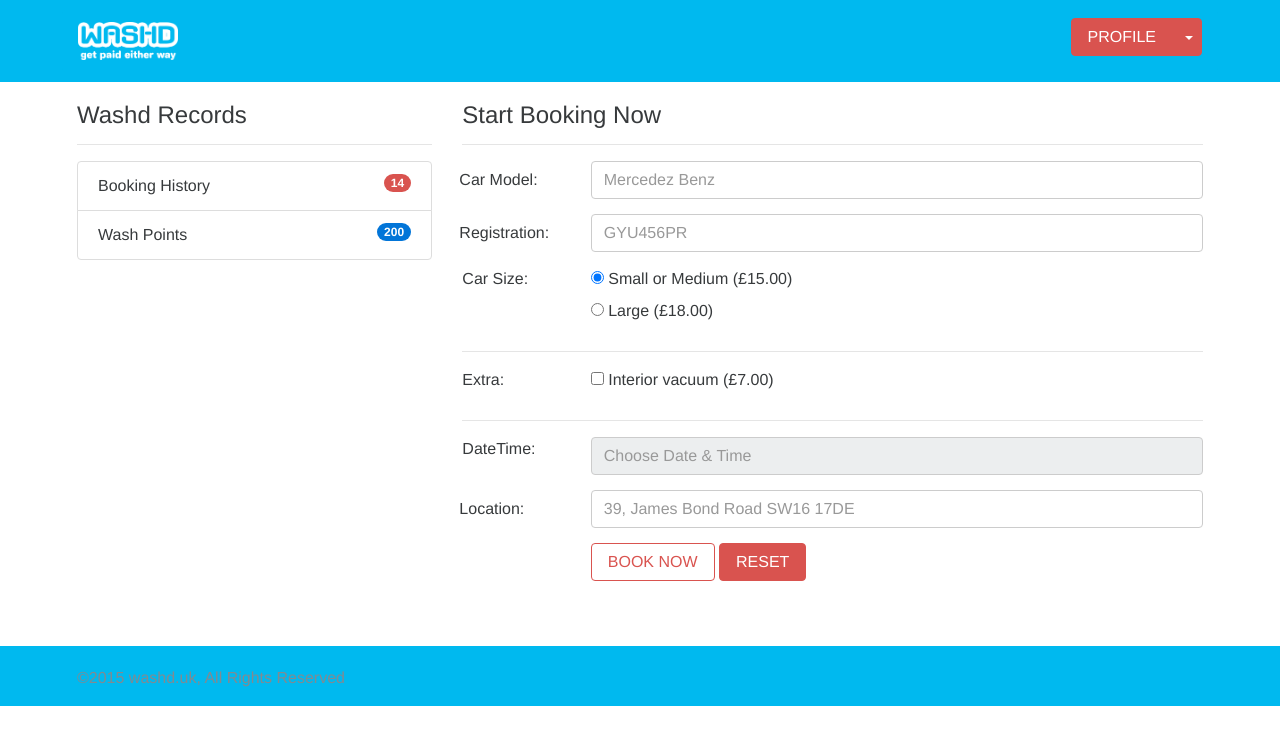
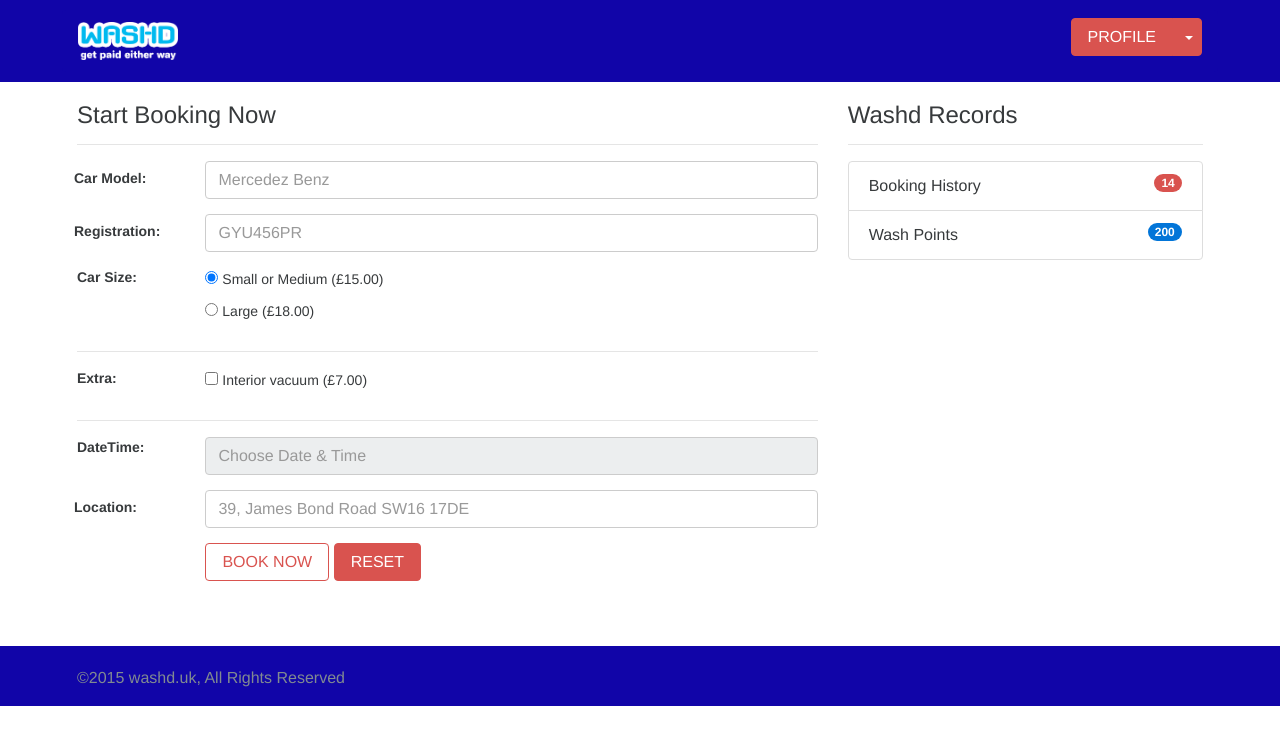
Before and after one commit to Daveolumbe/washdApp, a plain HTML site: page schedule.html in a window 1280 px wide. Drawn offline with nearby package versions, Linux system fonts and the light colour scheme; some icons are missing.

Commit message:
commit color change

```diff
--- a/css/style.css
+++ b/css/style.css
@@ -1,8 +1,13 @@
 
 #top-color{
-	background-color: #00b9ef;
+	background-color: #1105a8;
 	padding-top: 20px;
 	margin-bottom: 50px;
+}
+
+label{
+  font-size: 14px;
+  font-weight: bold;
 }
 
 body{
@@ -11,7 +16,7 @@ body{
 }
 
 #top-logo{
-  background-color: #00b9ef;
+  background-color: #1105a8;
   padding: 10px 10px;
   margin-bottom: 20px;
 }
@@ -41,6 +46,6 @@ body{
   width: 100%;
   /* Set the fixed height of the footer here */
   height: 60px;
-  background-color: #00b9ef;
+  background-color: #1105a8;
   clear: both;
 }
--- a/schedule.html
+++ b/schedule.html
@@ -14,7 +14,7 @@
   </head>
   <body>
   <div class="container-fluid" id="top-logo">
-  <nav class="container navbar bg-faded" style="background-color: #00b9ef;">
+  <nav class="container navbar bg-faded" style="background-color: #1105a8;">
   <a class="navbar-brand" href="index.html"><img src="img/washd.png" width="100px" alt="LOGO"></a>
   <ul class="nav navbar-nav">
     <li class="nav-item active">
@@ -50,21 +50,6 @@
 
   	<div class="container">
     <div class="row">
-      <div class="col-md-4">
-      <h4 class="">Washd Records</h4>
-      <hr>
-      <ul class="list-group">
-  <li class="list-group-item">
-    <span class="label label-danger label-pill pull-right">14</span>
-    Booking History
-  </li>
-  <li class="list-group-item">
-    <span class="label label-primary label-pill pull-right">200</span>
-    Wash Points
-  </li>
-  </ul>
-
-  </div>
       <div class="col-md-8">
       <h4 class="">Start Booking Now</h4><hr>
   <form>
@@ -130,6 +115,22 @@
   </div>
   </form>
       </div>
+
+            <div class="col-md-4">
+      <h4 class="">Washd Records</h4>
+      <hr>
+      <ul class="list-group">
+  <li class="list-group-item">
+    <span class="label label-danger label-pill pull-right">14</span>
+    Booking History
+  </li>
+  <li class="list-group-item">
+    <span class="label label-primary label-pill pull-right">200</span>
+    Wash Points
+  </li>
+  </ul>
+
+  </div>
     </div>
     </div>
 <div class="container-fluid footer">
```
Also changed, not shown: 1 other file.
